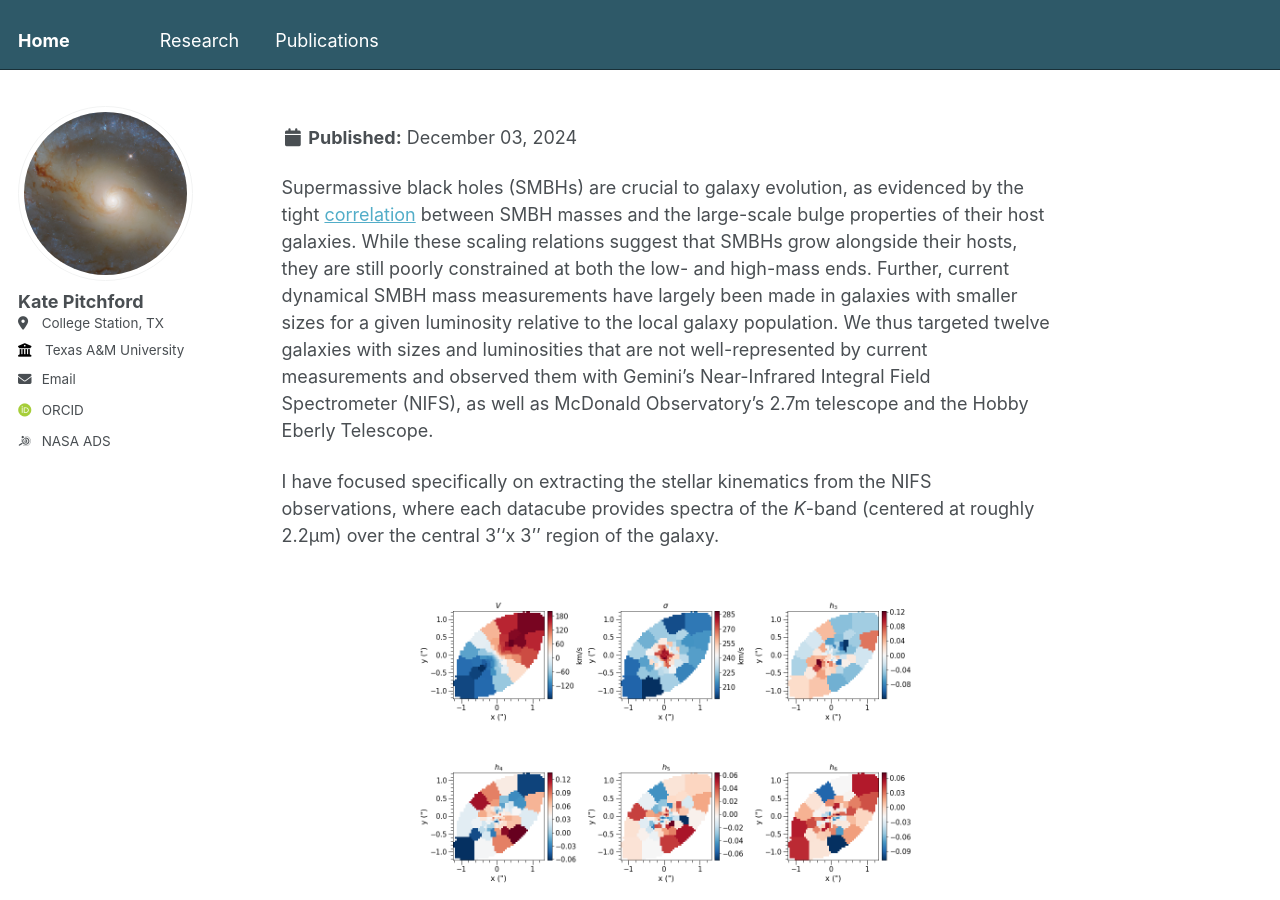
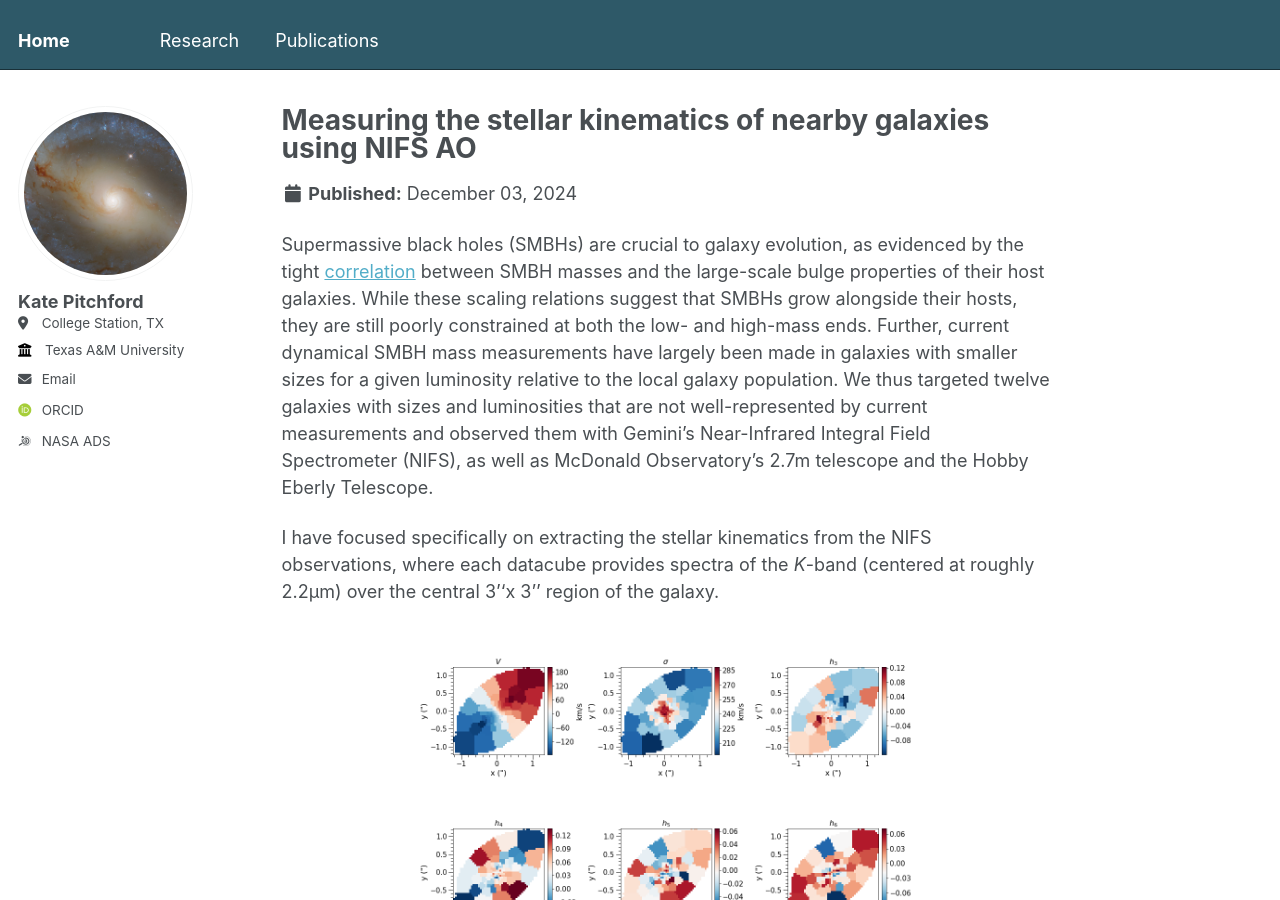
Before and after one commit to lkpitchford/lkpitchford.github.io, a Jekyll site: the page built from _research/portfolio-1.md, in a window 1280 px wide and 900 px high. Built offline with Jekyll 4.4.1, drawn with Linux system fonts in a browser that asks for light colours; some web fonts are replaced.

Commit message:
Update portfolio-1.md

```diff
--- a/_research/portfolio-1.md
+++ b/_research/portfolio-1.md
@@ -1,6 +1,6 @@
 ---
 title: "Measuring the stellar kinematics of nearby galaxies using NIFS AO"
-excerpt: "<h2>Measuring the stellar kinematics of nearby galaxies using NIFS AO</h2><br/><a href='/research/portfolio-1'><img src='/images/pgc1021091_fiducial_basic_ptsymm.png' width='500' style="margin-left: auto; margin-right: auto;></a>"
+excerpt: "<h2>Measuring the stellar kinematics of nearby galaxies using NIFS AO</h2><br/><a href='/research/portfolio-1'><img src='/images/pgc1021091_fiducial_basic_ptsymm.png' width='500'></a>"
 collection: research
 ---
 Supermassive black holes (SMBHs) are crucial to galaxy evolution, as evidenced by the tight [correlation](https://www.annualreviews.org/content/journals/10.1146/annurev-astro-082708-101811) between SMBH masses and the large-scale bulge properties of their host galaxies. While these scaling relations suggest that SMBHs grow alongside their hosts, they are still poorly constrained at both the low- and high-mass ends. Further, current dynamical SMBH mass measurements have largely been made in galaxies with smaller sizes for a given luminosity relative to the local galaxy population. We thus targeted twelve galaxies with sizes and luminosities that are not well-represented by current measurements and observed them with Gemini's Near-Infrared Integral Field Spectrometer (NIFS), as well as McDonald Observatory's 2.7m telescope and the Hobby Eberly Telescope.
```
